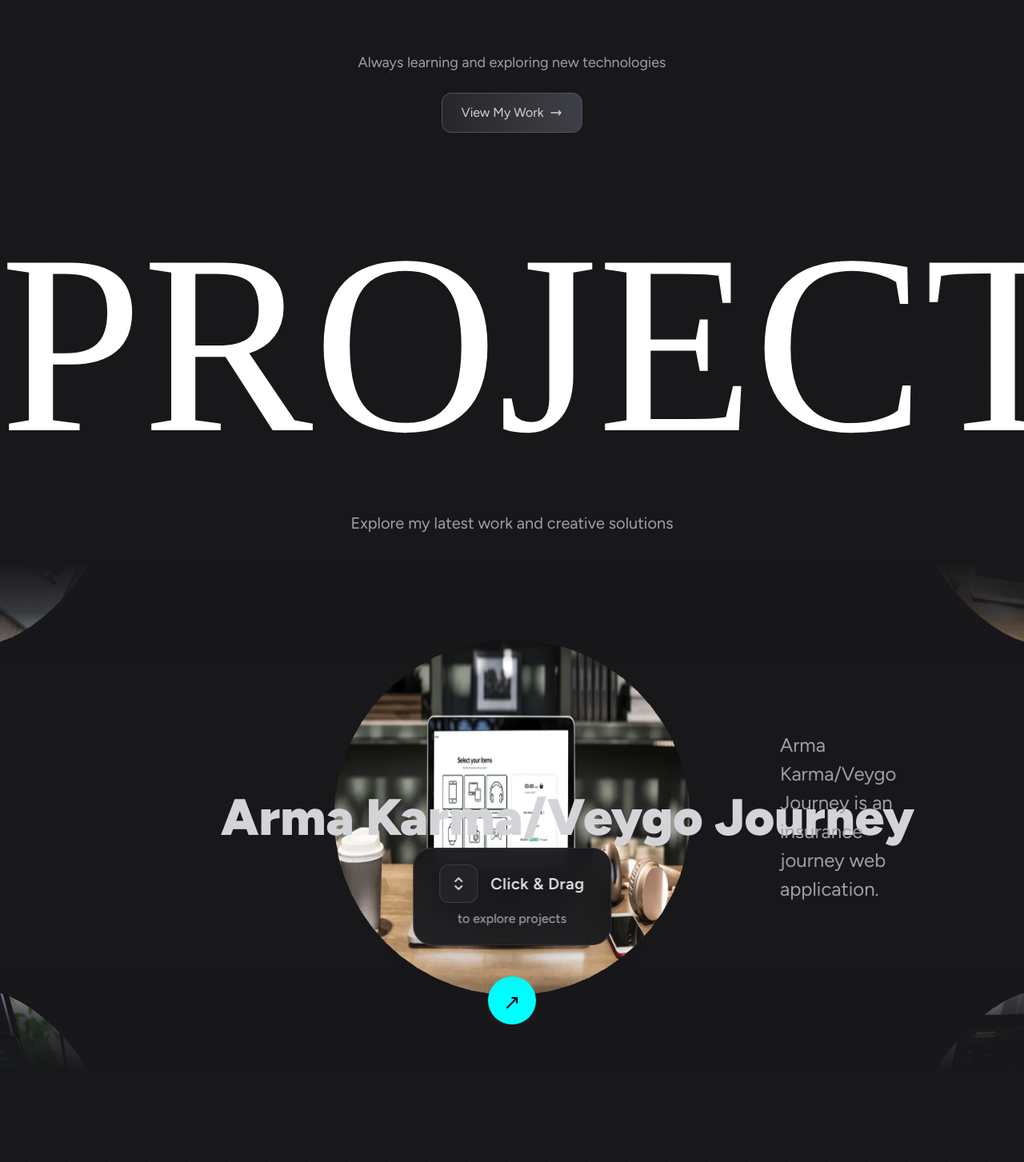
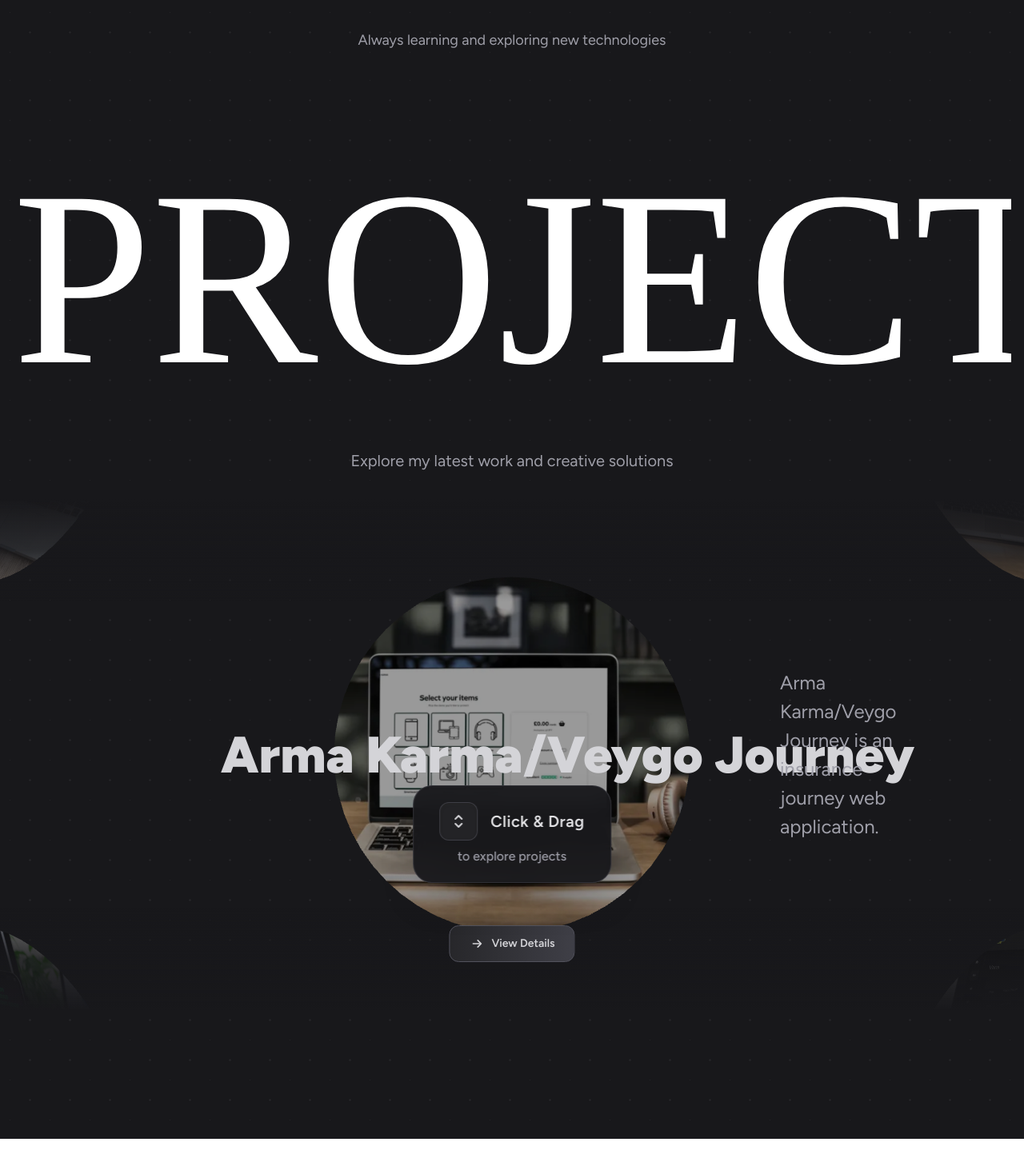
Before and after one commit to NathanCart/portfolio-2025, a Next.js app: page / in a window 1280 px wide. Shown: the part 3297-4750 px from the top of the page at 80% size. After the commit the page ends 4721 px from the top, so only its background shows below. Built offline with nearby package versions, Linux system fonts and the light colour scheme; a web font is replaced by a local one.

Commit message:
projects

```diff
--- a/app/components/InfiniteMenu.tsx
+++ b/app/components/InfiniteMenu.tsx
@@ -881,7 +881,42 @@
 			images.forEach((img, i) => {
 				const x = (i % this.atlasSize) * cellSize;
 				const y = Math.floor(i / this.atlasSize) * cellSize;
-				ctx.drawImage(img, x, y, cellSize, cellSize);
+
+				// Calculate aspect ratios for object-cover behavior
+				const imgAspect = img.width / img.height;
+				const cellAspect = 1; // 1:1 aspect ratio
+
+				let drawWidth, drawHeight, drawX, drawY;
+
+				if (imgAspect > cellAspect) {
+					// Image is wider than cell - fit to height, crop width
+					drawHeight = cellSize;
+					drawWidth = cellSize * imgAspect;
+					drawX = x - (drawWidth - cellSize) / 2;
+					drawY = y;
+				} else {
+					// Image is taller than cell - fit to width, crop height
+					drawWidth = cellSize;
+					drawHeight = cellSize / imgAspect;
+					drawX = x;
+					drawY = y - (drawHeight - cellSize) / 2;
+				}
+
+				// Create a temporary canvas for this cell to handle clipping
+				const tempCanvas = document.createElement('canvas');
+				const tempCtx = tempCanvas.getContext('2d')!;
+				tempCanvas.width = cellSize;
+				tempCanvas.height = cellSize;
+
+				// Draw the image with object-cover behavior on temp canvas
+				tempCtx.drawImage(img, drawX - x, drawY - y, drawWidth, drawHeight);
+
+				// Add dark overlay for better text readability
+				tempCtx.fillStyle = 'rgba(0, 0, 0, 0.4)'; // 40% black overlay
+				tempCtx.fillRect(0, 0, cellSize, cellSize);
+
+				// Draw the temp canvas to the main canvas at the correct position
+				ctx.drawImage(tempCanvas, x, y);
 			});
 
 			gl.bindTexture(gl.TEXTURE_2D, this.tex);
@@ -1240,11 +1275,8 @@
           -translate-y-1/2
           transition-all
           ease-[cubic-bezier(0.25,0.1,0.25,1.0)]
-          ${
-				isMoving
-					? 'opacity-0 pointer-events-none duration-[100ms]'
-					: 'opacity-100 pointer-events-auto duration-[500ms]'
-			}
+          pointer-events-none
+          ${isMoving ? 'opacity-0 duration-[100ms]' : 'opacity-100 duration-[500ms]'}
         `}
 					>
 						{activeItem.title}
@@ -1261,10 +1293,11 @@
           right-[1%]
           transition-all
           ease-[cubic-bezier(0.25,0.1,0.25,1.0)]
+          pointer-events-none
           ${
 				isMoving
-					? 'opacity-0 pointer-events-none duration-[100ms] translate-x-[-60%] -translate-y-1/2'
-					: 'opacity-100 pointer-events-auto duration-[500ms] translate-x-[-90%] -translate-y-1/2'
+					? 'opacity-0 duration-[100ms] translate-x-[-60%] -translate-y-1/2'
+					: 'opacity-100 duration-[500ms] translate-x-[-90%] -translate-y-1/2'
 			}
         `}
 					>
@@ -1277,15 +1310,20 @@
           absolute
           left-1/2
           z-10
-          w-[60px]
-          h-[60px]
-          grid
-          place-items-center
-          bg-[#00ffff]
-          rounded-full
+          px-6
+          py-3
+          bg-gradient-to-r from-zinc-800 to-zinc-700
+          border border-zinc-600
+          rounded-xl
           cursor-pointer
           transition-all
           ease-[cubic-bezier(0.25,0.1,0.25,1.0)]
+          hover:from-zinc-700 hover:to-zinc-600
+          hover:border-zinc-500
+          hover:scale-105
+          hover:shadow-lg
+          hover:shadow-zinc-900/50
+          group
           ${
 				isMoving
 					? 'bottom-[-80px] opacity-0 pointer-events-none duration-[100ms] scale-0 -translate-x-1/2'
@@ -1293,9 +1331,30 @@
 			}
         `}
 					>
-						<p className="select-none relative text-[#060010] top-[2px] text-[26px]">
-							&#x2197;
-						</p>
+						<div className="flex items-center gap-2">
+							<svg
+								className="w-5 h-5 text-zinc-300 group-hover:text-white transition-colors duration-200"
+								fill="none"
+								stroke="currentColor"
+								viewBox="0 0 24 24"
+							>
+								<path
+									strokeLinecap="round"
+									strokeLinejoin="round"
+									strokeWidth={2}
+									d="M13 7l5 5m0 0l-5 5m5-5H6"
+								/>
+							</svg>
+							<span className="text-zinc-300 group-hover:text-white font-semibold text-sm whitespace-nowrap transition-colors duration-200">
+								View Details
+							</span>
+						</div>
+
+						{/* Tooltip */}
+						<div className="absolute bottom-full left-1/2 transform -translate-x-1/2 mb-2 px-3 py-2 bg-zinc-900/95 backdrop-blur-md border border-zinc-700/60 rounded-lg text-xs text-zinc-300 whitespace-nowrap opacity-0 group-hover:opacity-100 transition-opacity duration-200 pointer-events-none z-20">
+							Click to see project details, technologies & more
+							<div className="absolute top-full left-1/2 transform -translate-x-1/2 w-0 h-0 border-l-4 border-r-4 border-t-4 border-transparent border-t-zinc-900/95"></div>
+						</div>
 					</div>
 				</>
 			)}
--- a/app/page.tsx
+++ b/app/page.tsx
@@ -572,8 +572,8 @@
 
 				<div className="max-w-7xl mx-auto px-4 sm:px-6 lg:px-8 text-center relative z-10">
 					{/* Section Header */}
-					<div className="mb-16">
-						<div style={{ position: 'relative', height: '30vw', maxHeight: '220px' }}>
+					<div className="mb-8 lg:mb-16">
+						<div style={{ position: 'relative', height: '15vw', maxHeight: '220px' }}>
 							<TextPressure
 								text="Skills & Tech"
 								flex={true}
@@ -663,22 +663,6 @@
 						<p className="text-lg text-zinc-400 mb-6">
 							Always learning and exploring new technologies
 						</p>
-						<div className="inline-flex items-center gap-2 px-6 py-3 bg-gradient-to-r from-zinc-800 to-zinc-700 border border-zinc-600 rounded-xl text-zinc-300 hover:from-zinc-700 hover:to-zinc-600 hover:border-zinc-500 transition-all duration-300">
-							<span>View My Work</span>
-							<svg
-								className="w-4 h-4"
-								fill="none"
-								stroke="currentColor"
-								viewBox="0 0 24 24"
-							>
-								<path
-									strokeLinecap="round"
-									strokeLinejoin="round"
-									strokeWidth={2}
-									d="M17 8l4 4m0 0l-4 4m4-4H3"
-								/>
-							</svg>
-						</div>
 					</div>
 				</div>
 			</section>
@@ -705,7 +689,7 @@
 					<div className="text-center pt-16 pb-8 relative z-10">
 						<div
 							style={{ position: 'relative', height: '30vw', maxHeight: '400px' }}
-							className="mx-auto container lg:pt-10"
+							className="mx-auto container lg:pt-10 px-4"
 						>
 							<TextPressure
 								text="Projects"
--- a/app/projects/mod.ts
+++ b/app/projects/mod.ts
@@ -6,9 +6,9 @@
 		'Military Corrective Training Centre is a web application for detainees to access information and staff to manage resources.',
 	slug: 'mctc-learner-platform',
 	image: '/work/mod-cover.webp',
-	title: 'Military Corrective Training Centre',
+	title: 'Military Training Centre',
 	description:
-		'Military Corrective Training Centre is a web application for detainees to access information and staff to manage resources.',
+		'A web application for staff to manage resources and detainees to access information.',
 	what: 'Military Corrective Training Centre is a web application for detainees to access information and staff to manage resources. The goal is to provide a seamless user experience for detainees to access information and for staff to manage resources. The website will be built using React, Material-UI, Node.js, and Express.js. The website will be able to support different users with different roles.',
 	technologies: ['react-logo.svg', 'mui-logo.svg', 'nodejs-logo.svg', 'express-logo.svg'],
 	how: 'By utilising React, Material-UI, Node.js, and Express.js, we were able to build a website that met the client requirements. React was used to build the frontend of the website, Material-UI was used for the styling of the website, and Node.js and Express.js were used to build the backend of the website. The website has role management to allow different users to access different parts of the website. For example, detainees can access information and staff can manage resources. There are files, news, user management, action history for admins to view detainee activity, useful links and a dynamic form creation system which creates dynamic forms for detainees to fill out. Staff can view and download this data from the dashboard.',
```
